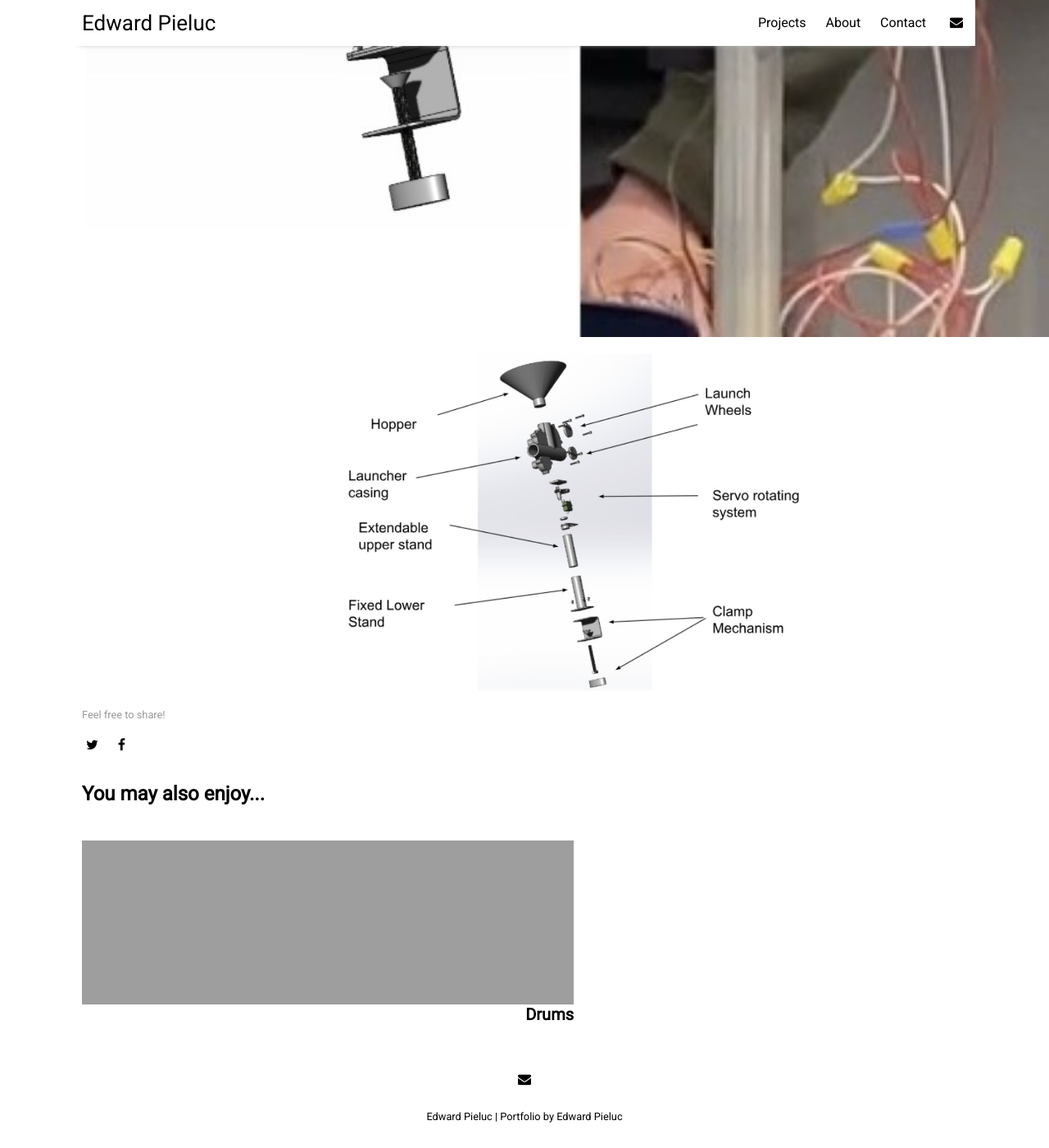
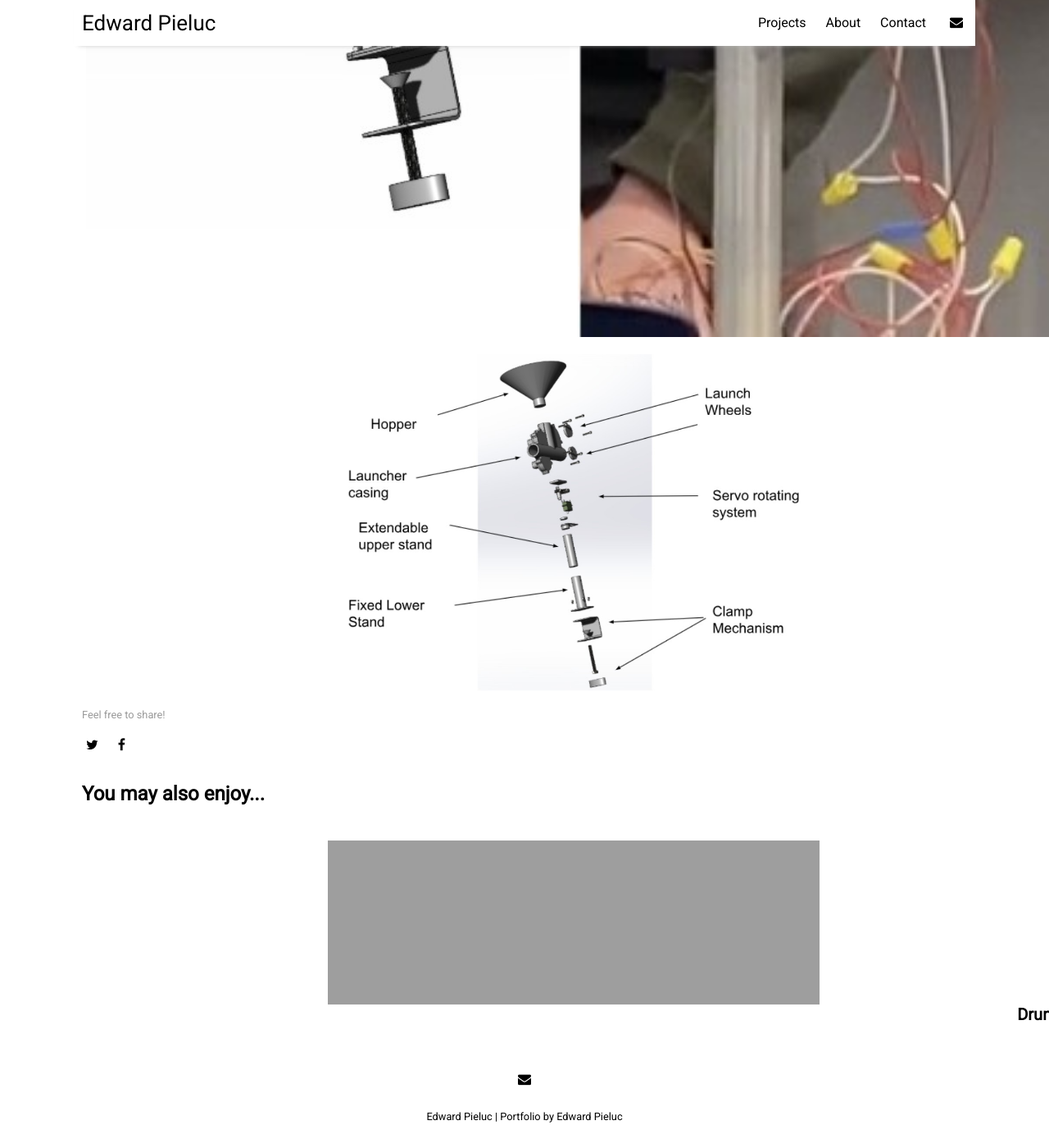
Before and after one commit to epie3/epie3.github.io, a Jekyll site: the page built from _posts/2017-01-01-Ping-Pong-Ball-Launcher.md, in a window 1280 px wide and 1400 px high, scrolled down 1692 px. Shown: the whole window at 82% size. Built offline with Jekyll 4.4.1, drawn with Linux system fonts in a browser that asks for light colours; nearby versions of some CDN libraries.

Commit message:
Update _post.scss

```diff
--- a/_sass/_post.scss
+++ b/_sass/_post.scss
@@ -13,11 +13,11 @@
   align: middle;
   margin: 5px auto 25px;
   display: block;
-  max-width: 600px;
+  max-width: 1200px;
 }
 @media (max-width: $container-width) {
   .post-content {
-    width: 120vw;
+    width: 240vw;
     display: block;
     margin: 10px auto 10px;
   }
@@ -25,12 +25,12 @@
     align: middle;
     margin: 5px auto 25px;
     display: block;
-    max-width: 60vw;
+    max-width: 120vw;
   }
 }
 @media (max-width: $tablet-width) {
   .post-content {
-    width: 120vw;
+    width: 240vw;
     display: block;
     margin: 10px auto 10px;
   }
@@ -38,7 +38,7 @@
     align: middle;
     margin: 5px auto 25px;
     display: block;
-    max-width: 95vw;
+    max-width: 190vw;
   }
 }
 .post-share {
@@ -65,7 +65,7 @@
 }
 .related-thumbnail {
   position: relative;
-  width: 600px;
+  width: 1200px;
   height: 200px;
   overflow: hidden;
 }
@@ -74,7 +74,7 @@
   left: 50%;
   top: 50%;
   height: auto;
-  width: 600px;
+  width: 1200px;
   -webkit-transform: translate(-50%,-50%);
       -ms-transform: translate(-50%,-50%);
           transform: translate(-50%,-50%);
@@ -86,11 +86,11 @@
 }
 @media (max-width: $container-width) {
   .related-thumbnail{
-    width: 120vw;
+    width: 240vw;
   }
 }
 @media (max-width: $tablet-width) {
   .related-thumbnail{
-    width: 120vw;
+    width: 240vw;
   }
 }
```
